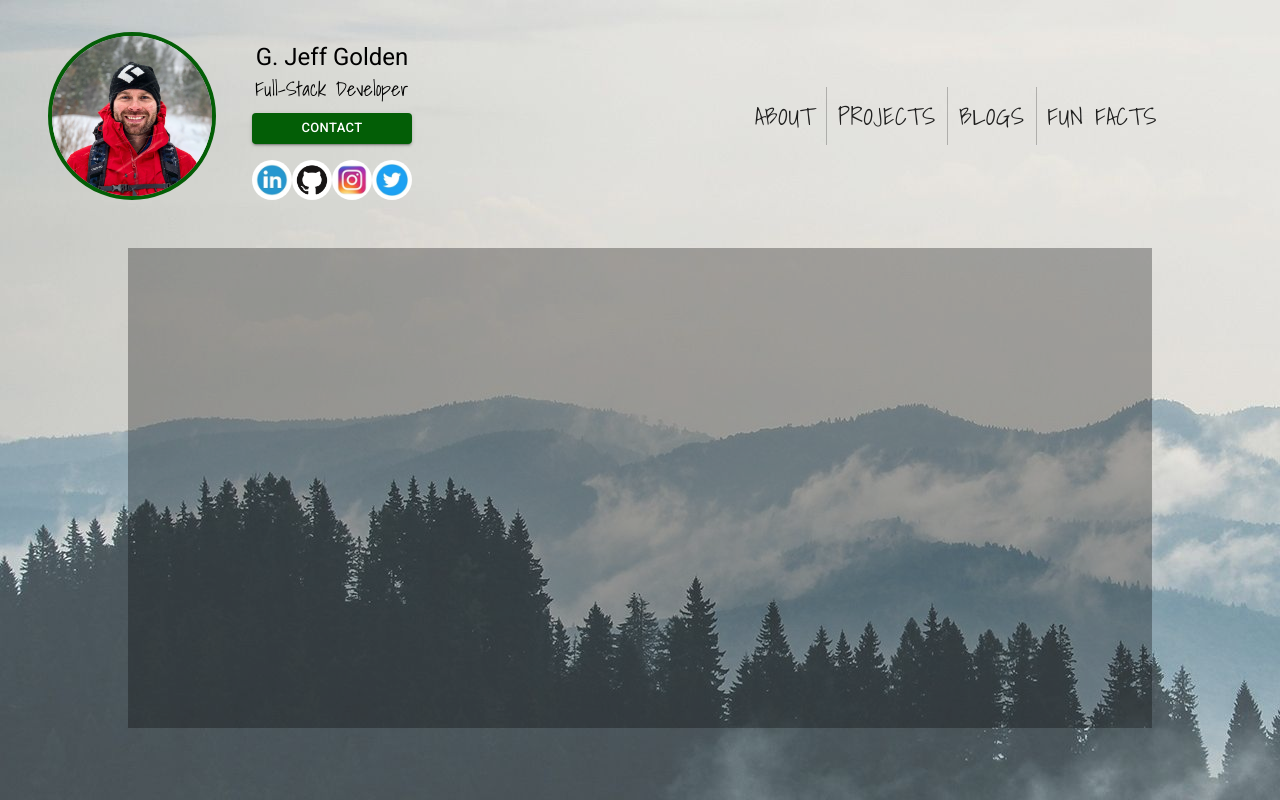
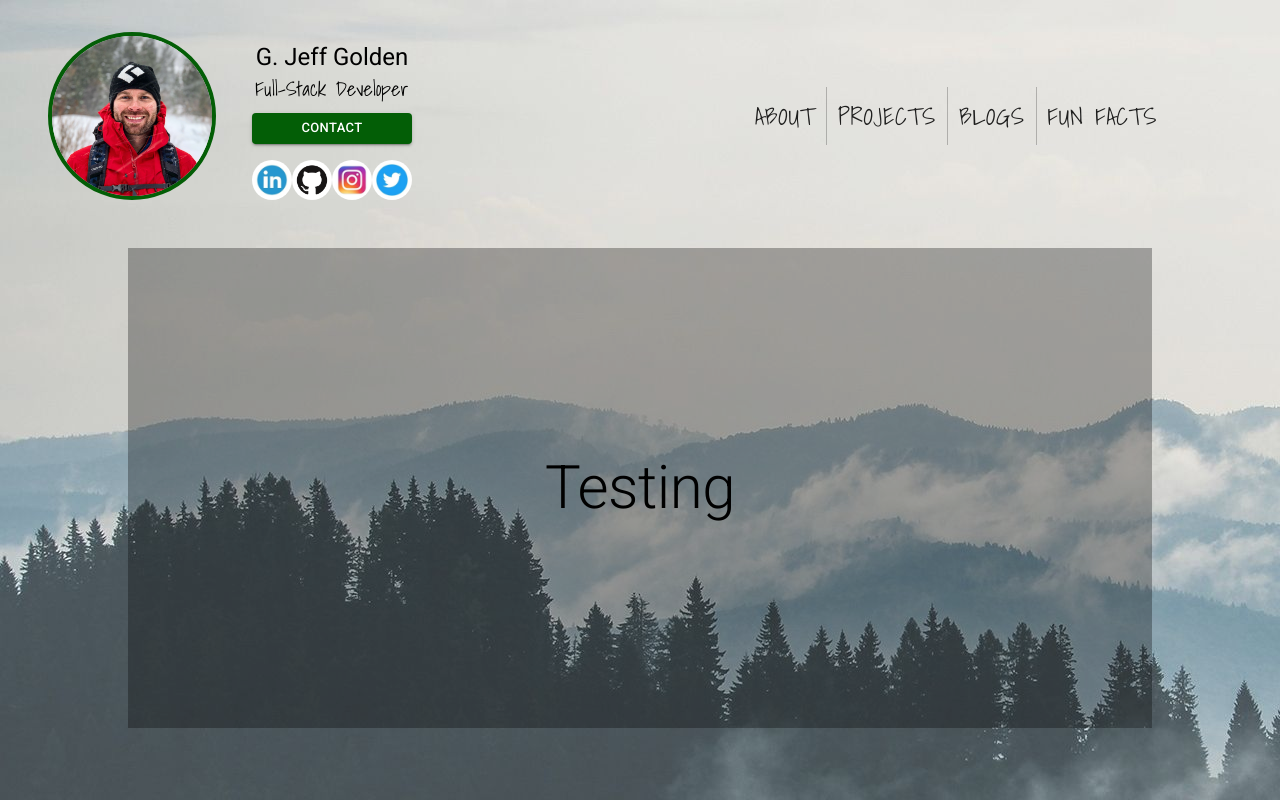
Before and after one commit to gjeffgolden/personal-website, a React (Create React App) app: page /funfacts in a window 1280 px wide. Built offline with nearby package versions, Linux system fonts and the light colour scheme.

Commit message:
FunFacts page functionality working.

```diff
--- /dev/null
+++ b/src/components/FactCard.js
@@ -0,0 +1,9 @@
+import React from 'react';
+import { Typography } from '@material-ui/core';
+
+export default function FactCard({ currentFact }) {
+
+    return (
+        <Typography variant="h2">{currentFact}</Typography>
+    )
+}
--- a/src/pages/FunFacts.js
+++ b/src/pages/FunFacts.js
@@ -1,10 +1,34 @@
-import React from 'react'
-import { Container } from '@material-ui/core'
+import React, { useState } from 'react';
+import { Container } from '@material-ui/core';
+import FactCard from '../components/FactCard';
 
 export default function FunFacts() {
+
+    const [currentFactIndex, setCurrentFactIndex] = useState(0)
+
+    const facts = ["Testing"]
+
+    const nextFact = () => {
+        let nextIndex = currentFactIndex + 1 === facts.length ? 0 : currentFactIndex + 1
+        setCurrentFactIndex({nextIndex})
+    }
+
+    const displayFacts = () => {
+        const currentFact = facts[currentFactIndex]
+        return <FactCard currentFact={currentFact} nextFact={nextFact} />
+    }
+
+    const handleClick = () => {
+        console.log("hit")
+    }
+
     return (
-        <Container maxWidth='xl' style={{height: "60%", width: "80%", backgroundColor: "black", marginTop: '3rem', opacity: "0.3"}}>
-
+        <Container
+            maxWidth='xl'
+            onClick={handleClick}
+            style={{height: "60%", width: "80%", backgroundColor: "rgb(0, 0, 0, 0.3)", marginTop: '3rem', display: 'flex', alignItems: 'center', justifyContent: "center"}}
+        >
+            {displayFacts()}
         </Container>
     )
 }
```
